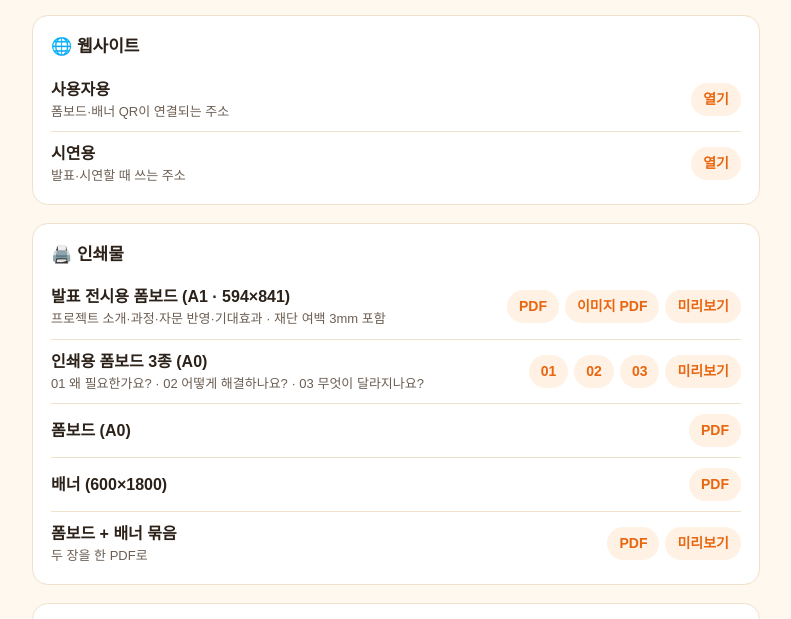
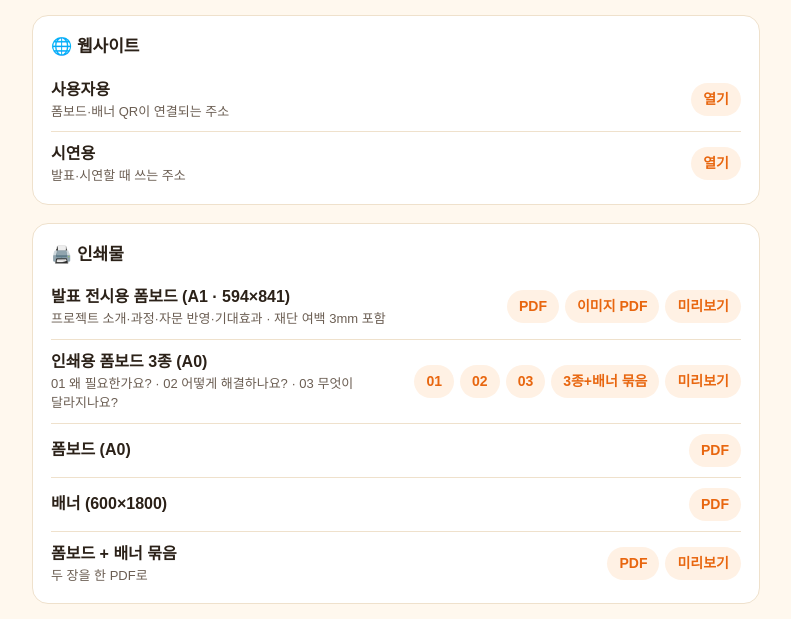
Before and after one commit to oasishondi/oasishondi.github.io, a plain HTML site: page print/index.html in a window 1280 px wide. Shown: the part 102-721 px from the top of the page, without its empty margins (244-1035 px from the left). Drawn offline with Linux system fonts and the light colour scheme.

Commit message:
Apricot banner and combined print set PDF
Co-Authored-By: Claude Opus 5.5 <noreply@anthropic.com>
Claude-Session: https://claude.ai/code/session_01WKtxP5J3xLJLTvfqmeQwBT

```diff
--- a/print/index.html
+++ b/print/index.html
@@ -39,9 +39,9 @@ footer{margin-top:24px;color:var(--ink2);font-size:13px}
 <section>
 <h2>🖨️ 인쇄물</h2>
 <div class="row"><div class="name">발표 전시용 폼보드 (A1 · 594×841)<small>프로젝트 소개·과정·자문 반영·기대효과 · 재단 여백 3mm 포함</small></div><div class="links"><a class="btn" href="Hondi_exhibit_A1_v15.pdf">PDF</a><a class="btn" href="Hondi_exhibit_A1_v15_image.pdf">이미지 PDF</a><a class="btn" href="Hondi_exhibit_A1_v15.png">미리보기</a></div></div>
-<div class="row"><div class="name">인쇄용 폼보드 3종 (A0)<small>01 왜 필요한가요? · 02 어떻게 해결하나요? · 03 무엇이 달라지나요?</small></div><div class="links"><a class="btn" href="Hondi_board1_A0_v1.pdf">01</a><a class="btn" href="Hondi_board2_A0_v1.pdf">02</a><a class="btn" href="Hondi_board3_A0_v1.pdf">03</a><a class="btn" href="Hondi_boards3_preview_v1.png">미리보기</a></div></div>
+<div class="row"><div class="name">인쇄용 폼보드 3종 (A0)<small>01 왜 필요한가요? · 02 어떻게 해결하나요? · 03 무엇이 달라지나요?</small></div><div class="links"><a class="btn" href="Hondi_board1_A0_v1.pdf">01</a><a class="btn" href="Hondi_board2_A0_v1.pdf">02</a><a class="btn" href="Hondi_board3_A0_v1.pdf">03</a><a class="btn" href="Hondi_print_set_v1.pdf">3종+배너 묶음</a><a class="btn" href="Hondi_boards3_preview_v1.png">미리보기</a></div></div>
 <div class="row"><div class="name">폼보드 (A0)</div><div class="links"><a class="btn" href="Hondi_foamboard_v9.pdf">PDF</a></div></div>
-<div class="row"><div class="name">배너 (600×1800)</div><div class="links"><a class="btn" href="Hondi_banner_v9.pdf">PDF</a></div></div>
+<div class="row"><div class="name">배너 (600×1800)</div><div class="links"><a class="btn" href="Hondi_banner_v10.pdf">PDF</a></div></div>
 <div class="row"><div class="name">폼보드 + 배너 묶음<small>두 장을 한 PDF로</small></div><div class="links"><a class="btn" href="Hondi_print_v9.pdf">PDF</a><a class="btn" href="Hondi_preview_v9.png">미리보기</a></div></div>
 </section>
 
```
Also changed, not shown: print/Hondi_print_set_preview_v1.png (added), 2 other files.
